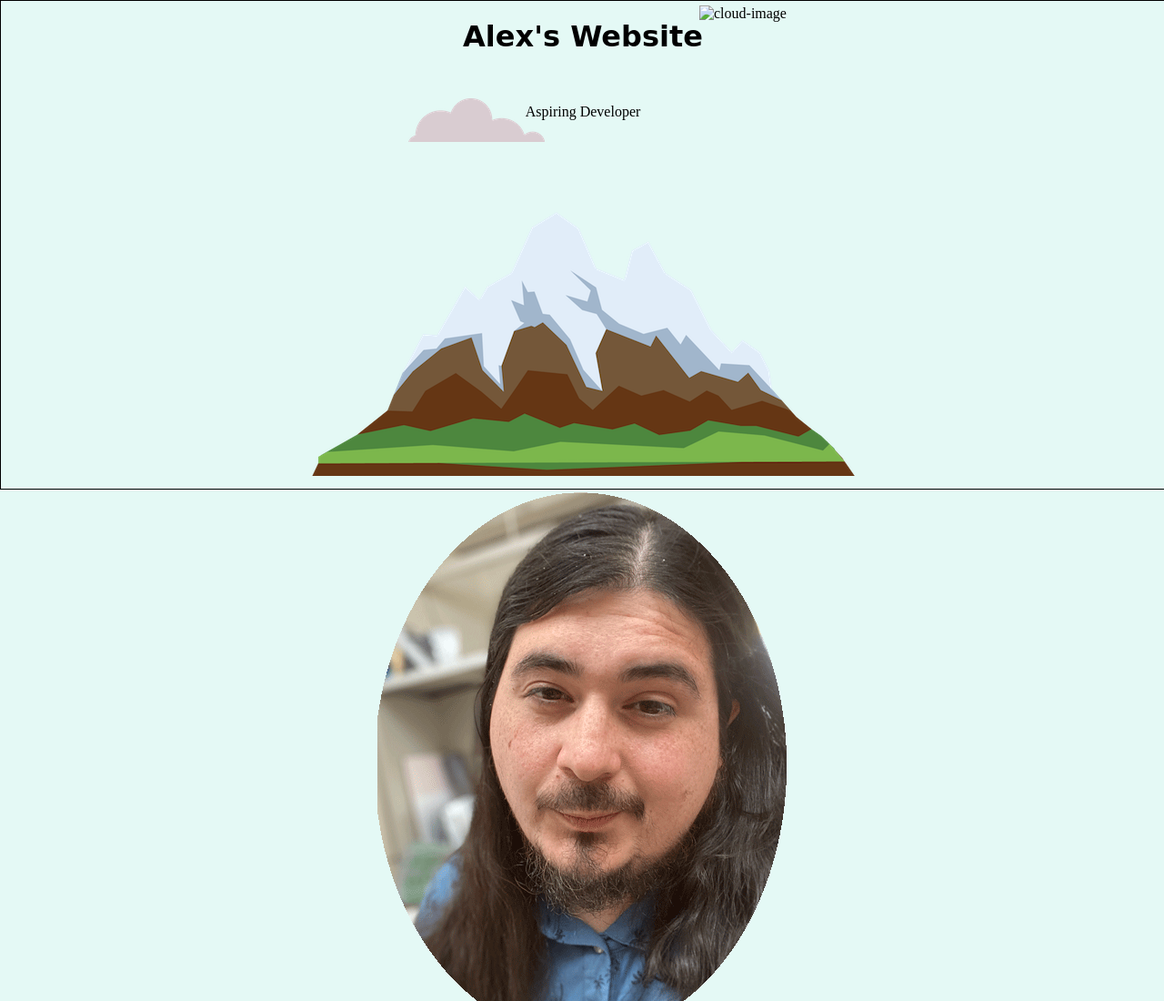
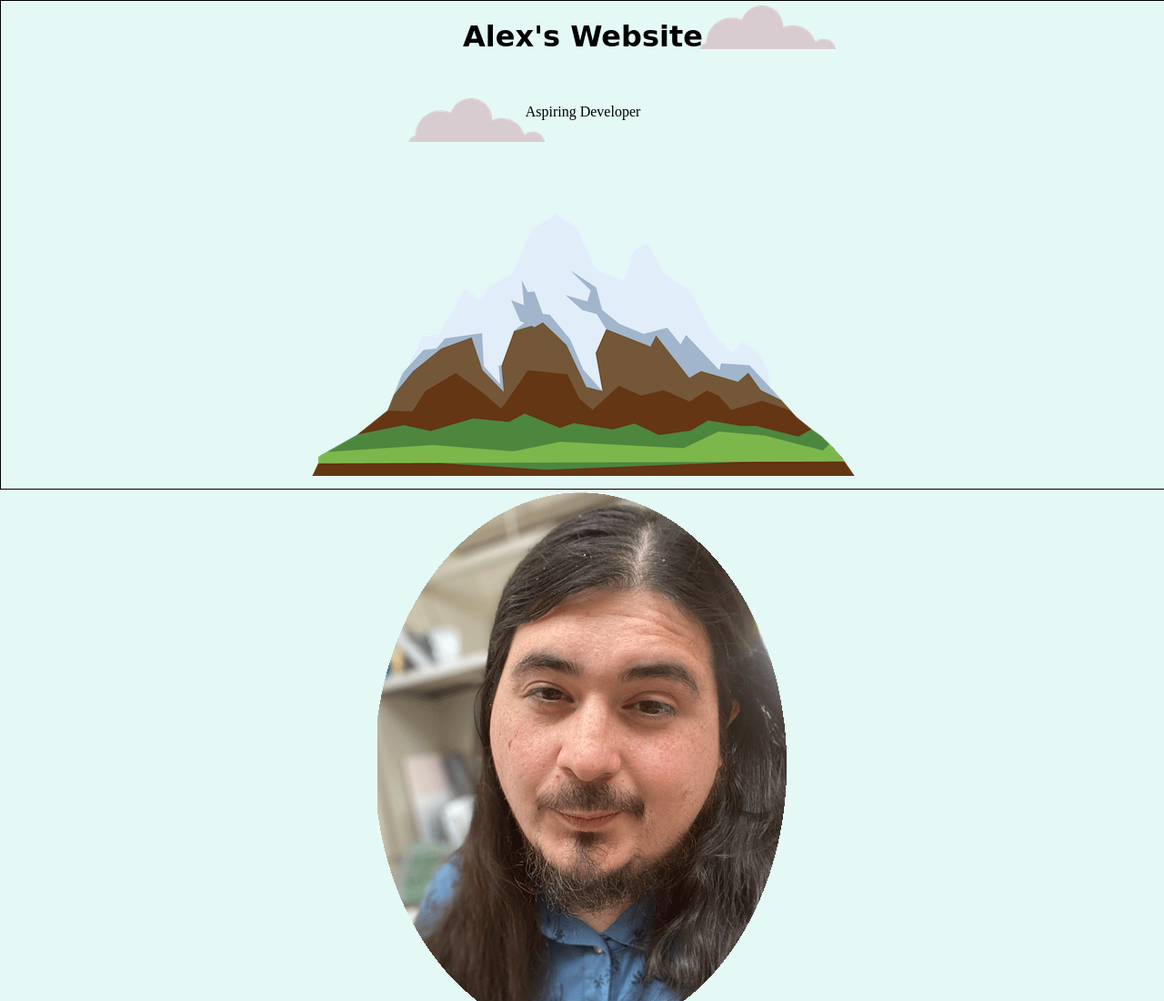
Before and after one commit to Pappiburr/Alex-s-Website-, a plain HTML site: page index.html in a window 1280 px wide. Shown: the top 1100 px of the page at 91% size. Drawn offline with Linux system fonts and the light colour scheme; the site is published under a folder, as on GitHub Pages, so addresses that start at the root find nothing; a web font is replaced by a local one.

Commit message:
Update index.html

```diff
--- a/index.html
+++ b/index.html
@@ -14,7 +14,7 @@
     </head>
     <body>
         <div class="TopContainer">
-            <img src="/Images/cloud.png" class="topCloud" alt="cloud-image">
+            <img src="Images/cloud.png" class="topCloud" alt="cloud-image">
             <h1 id="WelcomeMessage"> Alex's Website</h1>
             <br>
             <p> Aspiring Developer</p>
```
